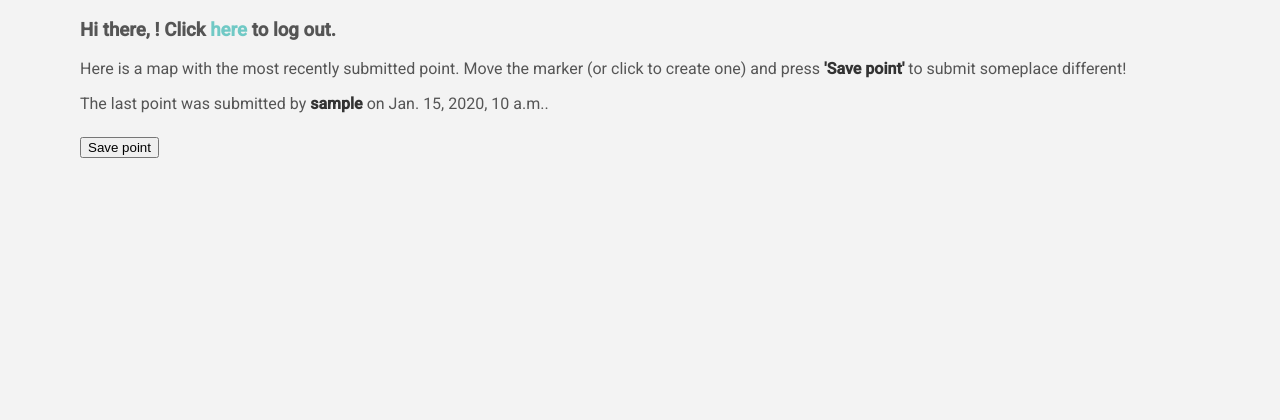
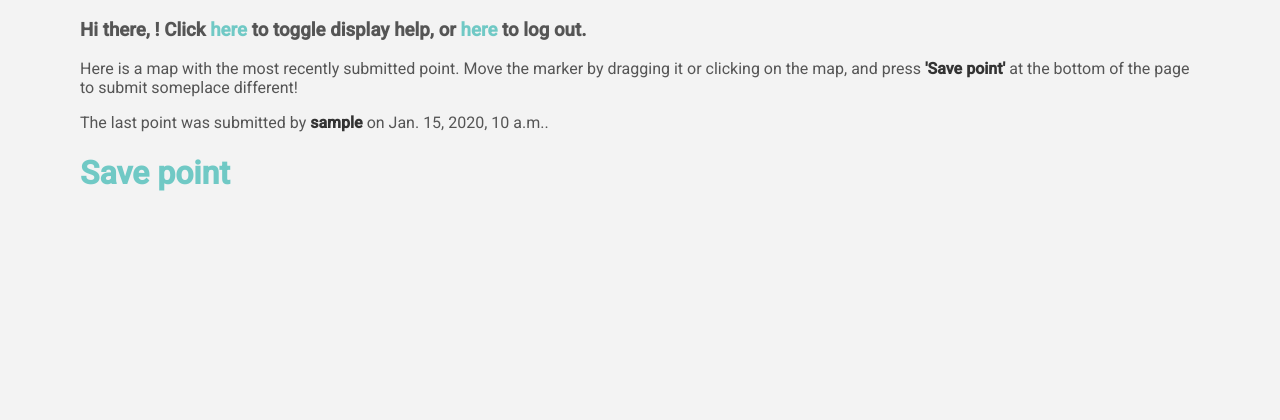
Before and after one commit to karolciszek/ostpunkt, a Django app: template last_point_map/templates/last_point_map/map.html in a window 1280 px wide. Shown: the top 420 px of the page. Run offline with Django 3.2, Linux system fonts and the light colour scheme; the template is opened without the code that fills it: most values are stand-ins (such as "Sample title", 1, 10 or a date in 2020); some libraries are stand-ins or nearby versions.

Commit message:
Add toggle of help paragraph

```diff
--- a/last_point_map/static/last_point_map/js/pointmap.js
+++ b/last_point_map/static/last_point_map/js/pointmap.js
@@ -53,4 +53,8 @@
             location.reload();
         }
     });
+
+    $('#help-toggle').on('click', function () {
+        $('#help').toggle({duration: 250});
+    });
 }, false);
--- a/last_point_map/templates/last_point_map/map.html
+++ b/last_point_map/templates/last_point_map/map.html
@@ -14,11 +14,11 @@
 
     <h3>
         Hi there, {% if user.first_name %}{{ user.first_name }}{% else %}{{ user.username }}{% endif %}!
-        Click <a href="{% url 'auth_logout' %}">here</a> to log out.
+        Click <a href="#" id="help-toggle">here</a> to toggle display help, or <a href="{% url 'auth_logout' %}">here</a> to log out.
     </h3>
 
-    <p>
-        Here is a map with the most recently submitted point. Move the marker (or click to create one) and press <strong>'Save point'</strong> to submit someplace different!
+    <p id="help">
+        Here is a map with the most recently submitted point. Move the marker by dragging it or clicking on the map, and press <strong>'Save point'</strong> at the bottom of the page to submit someplace different!
     </p>
 
     <p>
@@ -26,5 +26,5 @@
     </p>
 
     {% leaflet_map "pointmap" %}
-    <button id="save_pt_button">Save point</button>
+    <h1 id="save_pt_button"><a href="#">Save point</a></h1>
 {% endblock %}
```
